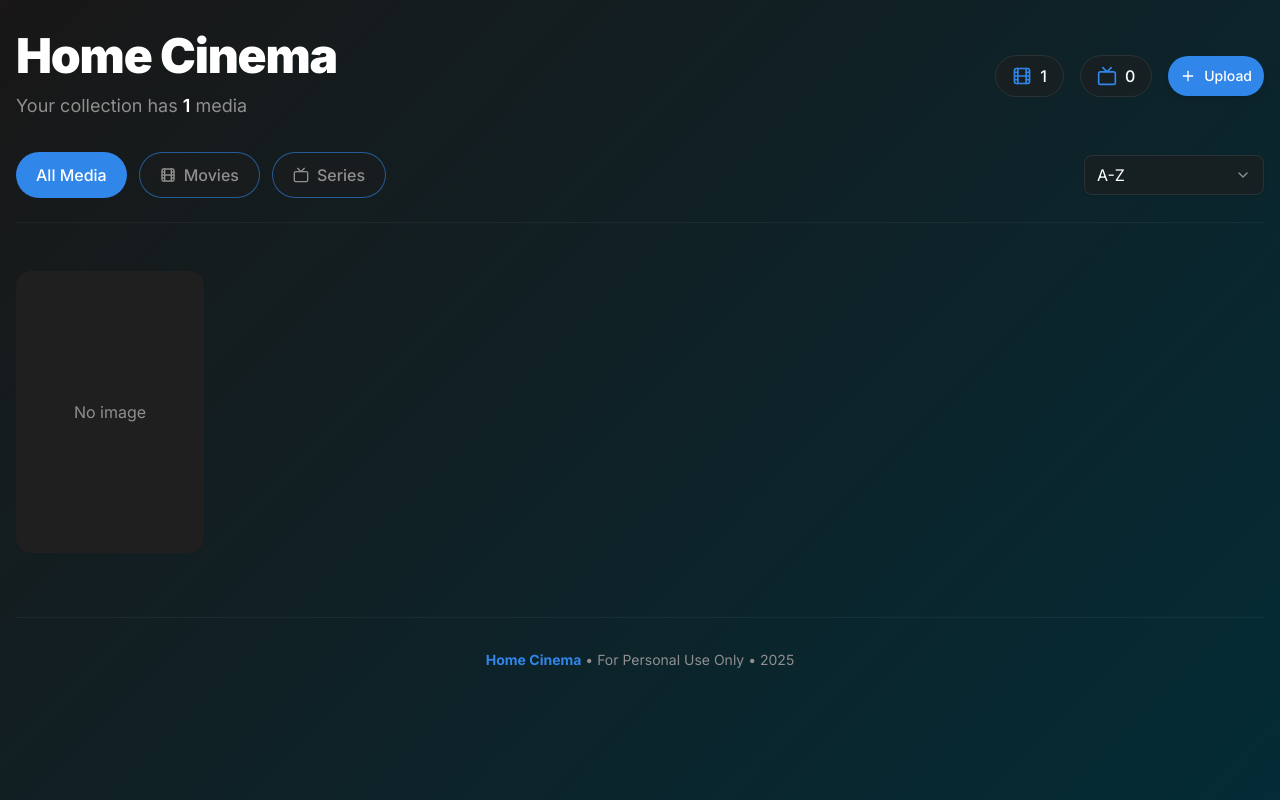
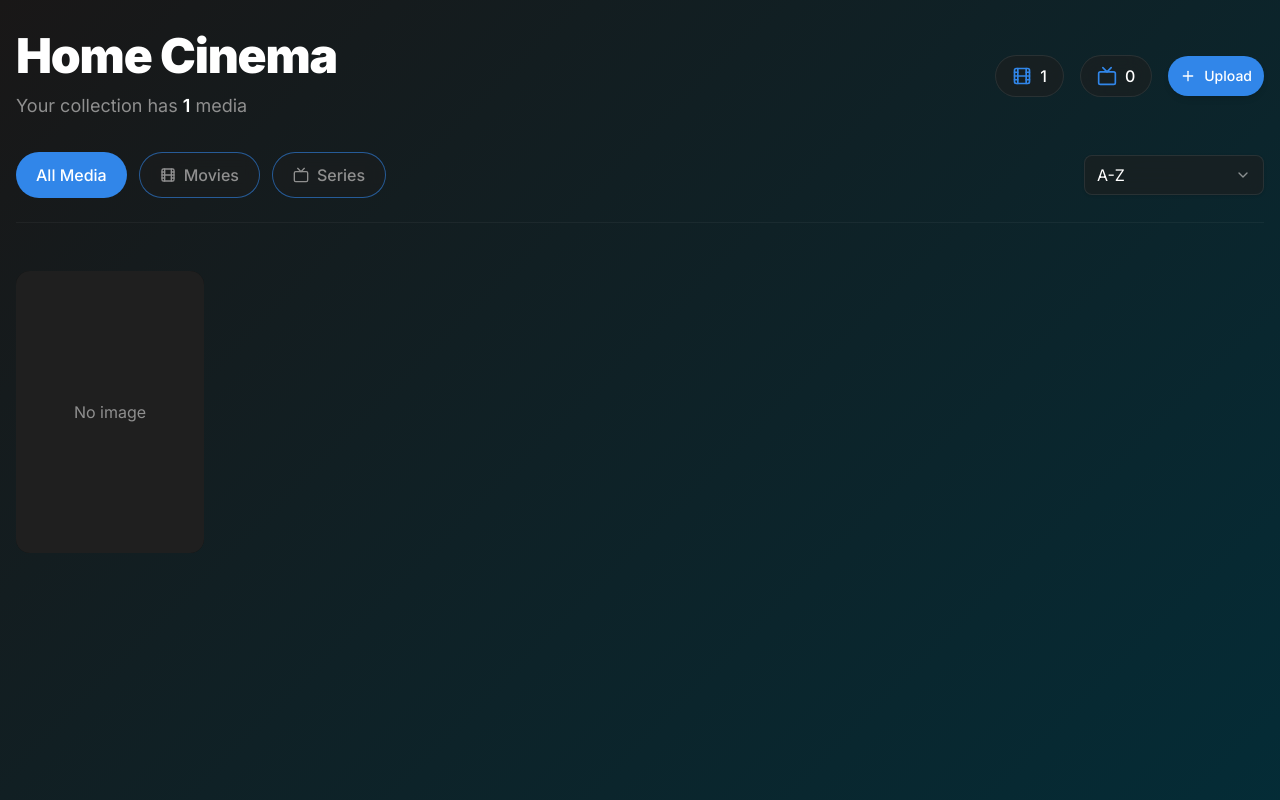
Before and after one commit to MichaelX17/Home-Cinema, a Next.js app: page / in a window 1280 px wide. Built offline with nearby package versions, Linux system fonts and the light colour scheme.

Commit message:
Api instead of compilation

```diff
--- a/src/app/components/HomeClient.tsx
+++ b/src/app/components/HomeClient.tsx
@@ -1,6 +1,6 @@
 "use client";
 
-import { useState } from "react";
+import { useEffect, useState } from "react";
 import { Card, CardContent, CardHeader } from "@/components/ui/card";
 import { Film, Tv, Menu, X, Plus } from "lucide-react";
 import UploadModal from "./UploadModal";
@@ -20,25 +20,44 @@ interface MediaItem {
   type: "movie" | "series";
 }
 
-interface HomeClientProps {
-  mediaItems: MediaItem[];
-  movieCount: number;
-  seriesCount: number;
-  totalCount: number;
-}
-
-export default function HomeClient({
-  mediaItems,
-  movieCount,
-  seriesCount,
-  totalCount
-}: HomeClientProps) {
+export default function HomeClient() {
+  const [mediaItems, setMediaItems] = useState<MediaItem[]>([]);
+  const [loading, setLoading] = useState(true);
+  const [error, setError] = useState<string | null>(null);
   const [filter, setFilter] = useState<"all" | "movies" | "series">("all");
   const [sort, setSort] = useState<"a-z" | "z-a" | "newest" | "oldest">("a-z");
   const [showMobileFilters, setShowMobileFilters] = useState(false);
   const [showUploadModal, setShowUploadModal] = useState(false);
 
-  // Aplicar filtro y ordenamiento
+  useEffect(() => {
+    const controller = new AbortController();
+
+    const loadMedia = async () => {
+      try {
+        const response = await fetch("/api/media", { signal: controller.signal });
+        if (!response.ok) {
+          throw new Error(`Media request failed: ${response.status}`);
+        }
+
+        const data = await response.json();
+        setMediaItems(Array.isArray(data) ? data : []);
+      } catch (error: any) {
+        if (error.name === "AbortError") return;
+        setError("No se pudo cargar el catálogo. Recarga la página.");
+      } finally {
+        setLoading(false);
+      }
+    };
+
+    loadMedia();
+
+    return () => controller.abort();
+  }, []);
+
+  const movieCount = mediaItems.filter((item) => item.type === "movie").length;
+  const seriesCount = mediaItems.filter((item) => item.type === "series").length;
+  const totalCount = mediaItems.length;
+
   const filteredItems = mediaItems.filter((item) => {
     if (filter === "movies") return item.type === "movie";
     if (filter === "series") return item.type === "series";
@@ -63,7 +82,6 @@ export default function HomeClient({
   return (
     <div className="min-h-dvh">
       <div className="container mx-auto px-3 sm:px-4 py-4 sm:py-8">
-        {/* Header - Optimizado para móvil */}
         <header className="mb-8 sm:mb-12 pb-4 sm:pb-6 border-b border-border/60">
           <div className="flex flex-col md:flex-row justify-between items-center mb-6 sm:mb-8">
             <div className="text-center md:text-left mb-4 sm:mb-6 md:mb-0 w-full md:w-auto">
@@ -71,8 +89,7 @@ export default function HomeClient({
                 Home Cinema
               </h1>
               <p className="text-muted-foreground text-sm sm:text-base md:text-lg">
-                Your collection has{" "}
-                <span className="text-white font-semibold">{totalCount}</span> media
+                Your collection has <span className="text-white font-semibold">{totalCount}</span> media
               </p>
             </div>
 
@@ -92,9 +109,7 @@ export default function HomeClient({
             </div>
           </div>
 
-          {/* Filtros y Ordenamiento - Versión desktop */}
           <div className="hidden md:flex flex-col md:flex-row gap-4 items-center justify-between">
-            {/* Filtros de tipo */}
             <div className="flex gap-3">
               <button
                 onClick={() => setFilter("all")}
@@ -132,7 +147,6 @@ export default function HomeClient({
               </button>
             </div>
 
-            {/* Select para ordenar */}
             <div className="w-full md:w-auto min-w-[180px]">
               <Select
                 value={sort}
@@ -159,7 +173,6 @@ export default function HomeClient({
             </div>
           </div>
 
-          {/* Versión móvil/tablet para filtros */}
           <div className="md:hidden">
             <div className="flex flex-col gap-4">
               <div className="flex justify-between items-center">
@@ -205,7 +218,6 @@ export default function HomeClient({
                 </Button>
               </div>
 
-              {/* Filtros móviles desplegables */}
               {showMobileFilters && (
                 <div className="flex flex-wrap gap-2 p-3 bg-card/50 backdrop-blur-sm rounded-lg border border-border">
                   <button
@@ -247,64 +259,16 @@ export default function HomeClient({
         </header>
 
         <main>
-          {sortedItems.length === 0 ? (
-            <div className="text-center py-12 sm:py-20">
-              <div className="mx-auto w-fit p-4 bg-secondary/60 backdrop-blur-md rounded-full mb-4 sm:mb-6 border border-border icon-interactive">
-                <Film className="h-12 w-12 sm:h-16 sm:w-16 text-primary" />
-              </div>
-
-              <h2 className="text-2xl sm:text-3xl font-bold mb-2 text-white">No media found</h2>
-
-              <p className="text-muted-foreground mb-6 sm:mb-8 max-w-md mx-auto text-sm sm:text-base px-4">
-                To get started, add some movies or series to the{" "}
-                <code className="bg-muted/50 px-2 py-1 rounded-md font-mono text-xs sm:text-sm text-white icon-interactive">
-                  public/movies/
-                </code>{" "}
-                directory on your server.
-              </p>
-
-              <Card className="max-w-lg mx-auto text-left bg-card/60 backdrop-blur-md border border-border">
-                <CardHeader>
-                  <h3 className="font-semibold text-lg text-primary">
-                    Example File Structure
-                  </h3>
-                </CardHeader>
-                <CardContent>
-                  <pre className="text-xs sm:text-sm text-muted-foreground bg-muted/30 p-3 sm:p-4 rounded-md overflow-x-auto border border-border">
-                    <code className="icon-interactive">
-                      {`public/movies/
-├── movie-folder/
-│   ├── cover.jpg
-│   ├── info.json    # type: "movie"
-│   └── video.mp4
-└── series-folder/
-    ├── cover.jpg
-    ├── info.json    # type: "series" (o "serie")
-    ├── season01/
-    │   ├── episode01.mp4
-    │   └── episode02.mp4
-    └── season02/
-        ├── episode01.mp4
-        └── episode02.mp4`}
-                    </code>
-                  </pre>
-                </CardContent>
-              </Card>
-            </div>
+          {loading ? (
+            <div className="text-center py-12 sm:py-20 text-white">Loading media...</div>
+          ) : error ? (
+            <div className="text-center py-12 sm:py-20 text-red-300">{error}</div>
           ) : (
             <MovieCatalog mediaItems={sortedItems} />
           )}
         </main>
+      </div>
 
-        <footer className="border-t border-border/60 mt-12 sm:mt-16 pt-6 sm:pt-8">
-          <div className="text-center text-muted-foreground text-xs sm:text-sm">
-            <p>
-              <span className="font-bold text-primary icon-interactive">Home Cinema</span> • For
-              Personal Use Only • {new Date().getFullYear()}
-            </p>
-          </div>
-        </footer>
-      </div>
       <UploadModal open={showUploadModal} onClose={() => setShowUploadModal(false)} />
     </div>
   );
--- a/src/app/movies/[slug]/page.tsx
+++ b/src/app/movies/[slug]/page.tsx
@@ -1,14 +1,13 @@
 import { notFound } from "next/navigation";
 import Link from "next/link";
 import { Button } from "@/components/ui/button";
-import { getMedia, generateStaticParams } from "./getMedia";
+import { getMedia } from "./getMedia";
 import MovieView from "./MovieView";
 import SeriesView from "./SeriesView";
 
 export const dynamic = "force-dynamic";
 export const revalidate = 0;
 export const dynamicParams = true;
-export { generateStaticParams };
 
 // Definir el tipo correcto para params en Next.js 14
 interface MediaPageProps {
--- a/src/app/page.tsx
+++ b/src/app/page.tsx
@@ -1,98 +1,7 @@
-import fs from "fs";
-import path from "path";
 import HomeClient from "./components/HomeClient";
 
-interface MediaItem {
-  id: string;
-  title: string;
-  year?: string;
-  duration?: string;
-  description?: string;
-  cover: string;
-  video?: string;
-  folderName: string;
-  type: "movie" | "series";
-}
-
 export const dynamic = "force-dynamic";
-export const revalidate = 0;
-
-function getMediaItems(): MediaItem[] {
-  try {
-    const mediaDir = path.join(process.cwd(), "public/movies");
-    if (!fs.existsSync(mediaDir)) return [];
-
-    return fs
-      .readdirSync(mediaDir)
-      .filter((folder) =>
-        fs.statSync(path.join(mediaDir, folder)).isDirectory()
-      )
-      .map((folder) => {
-        const folderPath = path.join(mediaDir, folder);
-        const files = fs.readdirSync(folderPath);
-
-        const coverFile = files.find(
-          (f) =>
-            f.toLowerCase().includes("cover") ||
-            f.toLowerCase().includes("poster") ||
-            /\.(jpg|jpeg|png|webp)$/i.test(f)
-        );
-
-        const videoFile = files.find(
-          (f) =>
-            f.toLowerCase().includes("movie") ||
-            f.toLowerCase().includes("video") ||
-            /\.(mp4|mkv|avi|mov|webm)$/i.test(f)
-        );
-
-        let metadata: any = {};
-        const jsonFile = files.find((f) => f.endsWith(".json"));
-        if (jsonFile) {
-          try {
-            metadata = JSON.parse(
-              fs.readFileSync(path.join(folderPath, jsonFile), "utf-8")
-            );
-          } catch { }
-        }
-
-        const rawType = metadata.type || "movie";
-        const type = rawType === "serie" ? "series" : rawType;
-
-        return {
-          id: folder,
-          folderName: folder,
-          title: metadata.title || folder.replace(/-/g, " "),
-          year: metadata.year,
-          duration: metadata.duration,
-          description: metadata.description,
-          cover: coverFile ? `/movies/${folder}/${coverFile}` : "",
-          video: type === "movie" ? (videoFile ? `/movies/${folder}/${videoFile}` : "") : "",
-          type: type,
-        };
-      })
-      .filter((item) => {
-        if (item.type === "movie") {
-          return item.video;
-        }
-        return true;
-      });
-  } catch {
-    return [];
-  }
-}
 
 export default function Home() {
-  const mediaItems = getMediaItems();
-  const movieCount = mediaItems.filter(item => item.type === "movie").length;
-  const seriesCount = mediaItems.filter(item => item.type === "series").length;
-  const totalCount = mediaItems.length;
-
-  return (
-    <HomeClient
-      mediaItems={mediaItems}
-      movieCount={movieCount}
-      seriesCount={seriesCount}
-      totalCount={totalCount}
-    />
-  );
+  return <HomeClient />;
 }
```
Also changed, not shown: src/app/api/media/route.ts (added, +74 -0 lines), 1 other file (tests, documents, lock files or other folders).
